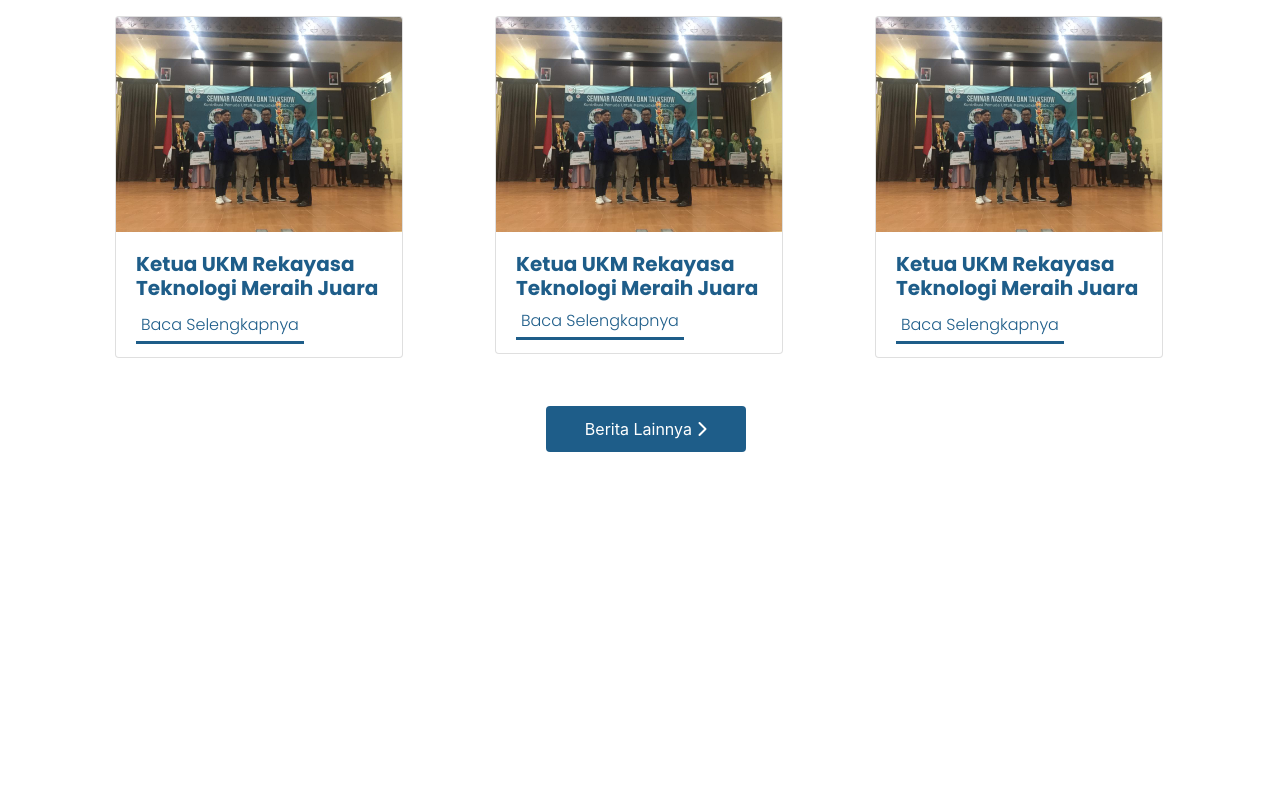
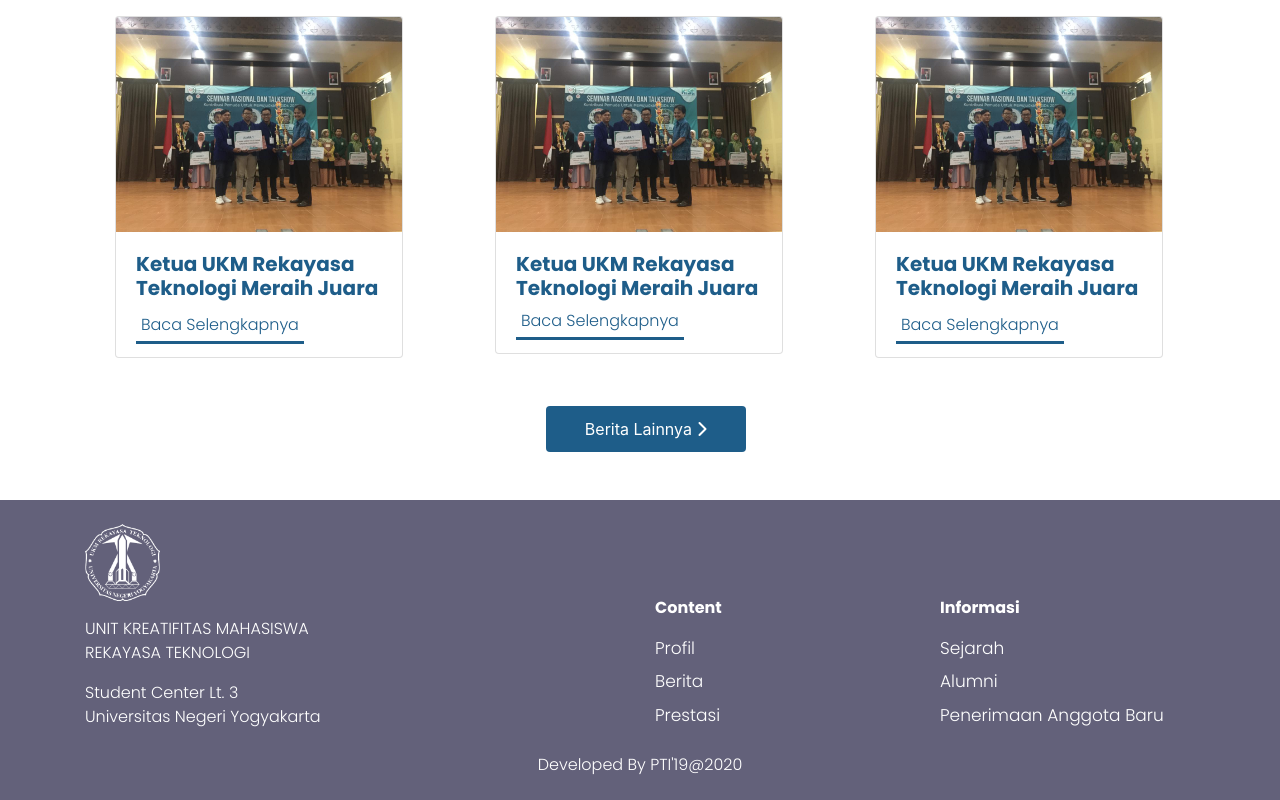
Before and after one commit to MenaraWas/restek, a plain HTML site: page index.html in a window 1280 px wide. Shown: the part 3172-3972 px from the top of the page. Before the commit the page ends 3624 px from the top, so only its background shows below. Drawn offline with nearby package versions, Linux system fonts and the light colour scheme.

Commit message:
index done

```diff
--- a/assets/css/custom.css
+++ b/assets/css/custom.css
@@ -119,5 +119,23 @@ hr{
 
 /*Footer start*/
 footer{
-    background-color: red;
+    background-color: #63617A;
+    height: 300px;
 }
+.text-footer{
+    color: white;
+}
+.title-content{
+    color: white;
+}
+.list-content{
+    color: white;
+    font-size: 17px;
+}
+.list-content a{
+    color:white;
+    font-family: Poppins;
+}
+.copy{
+    color: white;
+}
--- a/index.html
+++ b/index.html
@@ -213,7 +213,8 @@
                     <div class="card card-berita" style="width: 18rem;">
                         <img src="assets/images/satriya1.jpeg" class="card-img-top" alt="Ketua UKM Restek Juara">
                         <div class="card-body">
-                          <h5 class="card-title card-judul font-weight-bold">Ketua UKM Rekayasa Teknologi Meraih Juara</h5>
+                            <h5 class="card-title card-judul font-weight-bold">Ketua UKM Rekayasa Teknologi Meraih Juara
+                            </h5>
                             <a href="#" class="btn-berita">Baca Selengkapnya</a>
                         </div>
                     </div>
@@ -222,7 +223,8 @@
                     <div class="card card-berita" style="width: 18rem;">
                         <img src="assets/images/satriya1.jpeg" class="card-img-top" alt="Ketua UKM Restek Juara">
                         <div class="card-body">
-                          <h5 class="card-title card-judul font-weight-bold mb-2">Ketua UKM Rekayasa Teknologi Meraih Juara</h5>
+                            <h5 class="card-title card-judul font-weight-bold mb-2">Ketua UKM Rekayasa Teknologi Meraih
+                                Juara</h5>
                             <a href="#" class="btn-berita">Baca Selengkapnya</a>
                         </div>
                     </div>
@@ -231,13 +233,15 @@
                     <div class="card card-berita" style="width: 18rem;">
                         <img src="assets/images/satriya1.jpeg" class="card-img-top" alt="Ketua UKM Restek Juara">
                         <div class="card-body">
-                          <h5 class="card-title card-judul font-weight-bold">Ketua UKM Rekayasa Teknologi Meraih Juara</h5>
+                            <h5 class="card-title card-judul font-weight-bold">Ketua UKM Rekayasa Teknologi Meraih Juara
+                            </h5>
                             <a href="#" class="btn-berita">Baca Selengkapnya</a>
                         </div>
                     </div>
                 </div>
             </div>
-            <a href="#" class="btn btn-more mt-5 align-self-center">Berita Lainnya <i class="fa fa-chevron-right"></i> </a>
+            <a href="#" class="btn btn-more mt-5 align-self-center">Berita Lainnya <i class="fa fa-chevron-right"></i>
+            </a>
         </div>
     </section>
     <!--Section Berita End-->
@@ -258,7 +262,8 @@
                     <div class="card card-berita" style="width: 18rem;">
                         <img src="assets/images/satriya1.jpeg" class="card-img-top" alt="Ketua UKM Restek Juara">
                         <div class="card-body">
-                          <h5 class="card-title card-judul font-weight-bold">Ketua UKM Rekayasa Teknologi Meraih Juara</h5>
+                            <h5 class="card-title card-judul font-weight-bold">Ketua UKM Rekayasa Teknologi Meraih Juara
+                            </h5>
                             <a href="#" class="btn-berita">Baca Selengkapnya</a>
                         </div>
                     </div>
@@ -267,7 +272,8 @@
                     <div class="card card-berita" style="width: 18rem;">
                         <img src="assets/images/satriya1.jpeg" class="card-img-top" alt="Ketua UKM Restek Juara">
                         <div class="card-body">
-                          <h5 class="card-title card-judul font-weight-bold mb-2">Ketua UKM Rekayasa Teknologi Meraih Juara</h5>
+                            <h5 class="card-title card-judul font-weight-bold mb-2">Ketua UKM Rekayasa Teknologi Meraih
+                                Juara</h5>
                             <a href="#" class="btn-berita">Baca Selengkapnya</a>
                         </div>
                     </div>
@@ -276,20 +282,53 @@
                     <div class="card card-berita" style="width: 18rem;">
                         <img src="assets/images/satriya1.jpeg" class="card-img-top" alt="Ketua UKM Restek Juara">
                         <div class="card-body">
-                          <h5 class="card-title card-judul font-weight-bold">Ketua UKM Rekayasa Teknologi Meraih Juara</h5>
+                            <h5 class="card-title card-judul font-weight-bold">Ketua UKM Rekayasa Teknologi Meraih Juara
+                            </h5>
                             <a href="#" class="btn-berita">Baca Selengkapnya</a>
                         </div>
                     </div>
                 </div>
             </div>
-            <a href="#" class="btn btn-more mt-5 align-self-center">Berita Lainnya <i class="fa fa-chevron-right"></i> </a>
+            <a href="#" class="btn btn-more mt-5 align-self-center">Berita Lainnya <i class="fa fa-chevron-right"></i>
+            </a>
         </div>
     </section>
     <!--Section Prestasi End-->
 
-    <footer id="footer">
-
+    <!--Footer Start-->
+    <footer id="footer" class="mt-5">
+        <div class="container">
+            <div class="row">
+                <div class="col col-alamat mt-4 align-self-center">
+                    <img src="assets/images/logo_putih.png" alt="Logo Restek" width="75px">
+                    <p class="text-footer mt-3">UNIT KREATIFITAS MAHASISWA<br>REKAYASA TEKNOLOGI</p>
+                    <p class="text-footer">Student Center Lt. 3 <br> Universitas Negeri Yogyakarta</p>
+                </div>
+                <div class="col col-link align-self-center col-md-3 mb-md-0 mb-3 mt-5">
+                    <p class="title-content font-weight-bold mt-5">Content</p>
+                    <ul class="list-unstyled">
+                        <li class="list-content mt-2"><a href="#">Profil</a></li>
+                        <li class="list-content mt-2"><a href="#">Berita</a></li>
+                        <li class="list-content mt-2"><a href="#">Prestasi</a></li>
+                    </ul>
+                </div>
+                <div class="col-md-3 mb-md-0 mb-3 col-link align-self-center mt-5">
+                    <p class="title-content font-weight-bold mt-5">Informasi</p>
+                    <ul class="list-unstyled">
+                        <li class="list-content mt-2"><a href="#">Sejarah</a></li>
+                        <li class="list-content mt-2"><a href="#">Alumni</a></li>
+                        <li class="list-content mt-2"><a href="#">Penerimaan Anggota Baru</a></li>
+                    </ul>
+                </div>
+            </div>
+            <div class="row mt-2 copy">
+                <div class="col align-self-center">
+                    <p class="text-center">Developed By PTI'19@2020</p>
+                </div>
+            </div>
+        </div>
     </footer>
+    <!--Footer End-->
 
 
 
```
Also changed, not shown: assets/images/logo_putih.png (added). Lines whose indentation alone changed are shown as unchanged.
